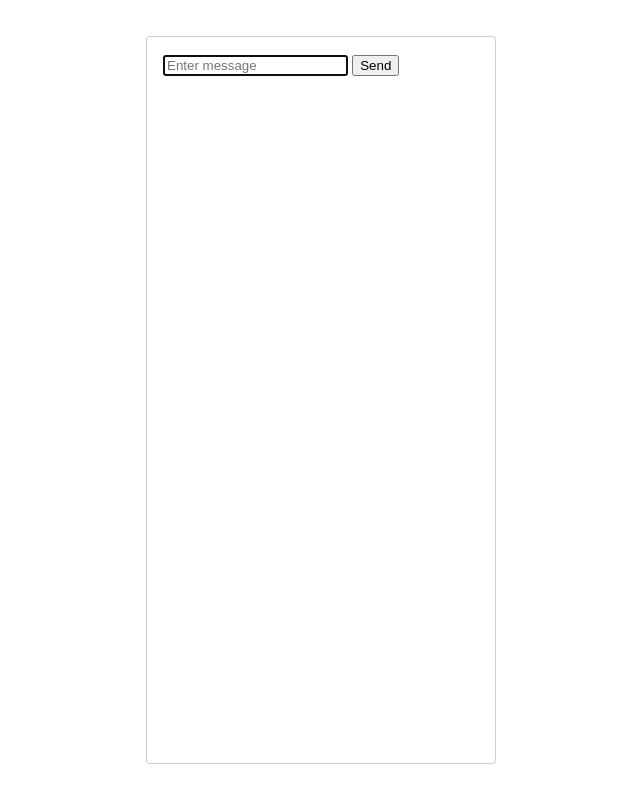
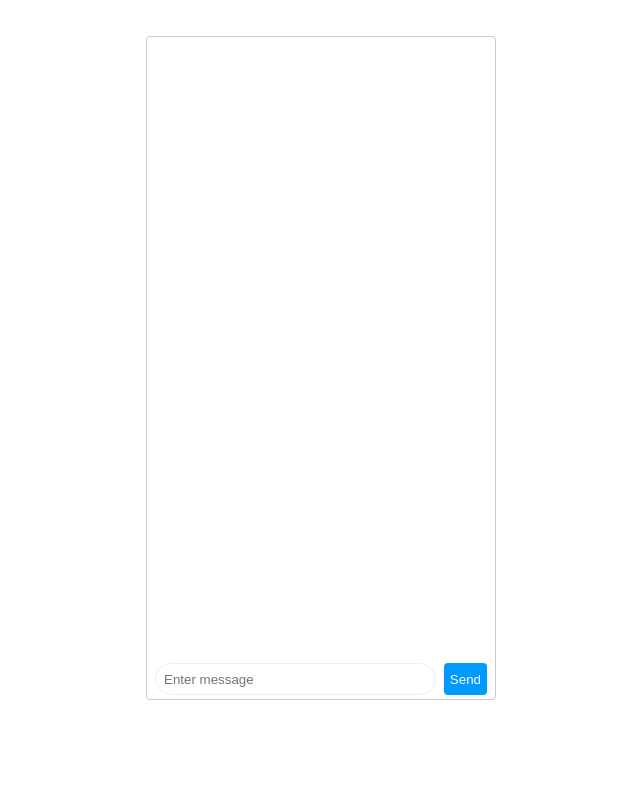
Before and after one commit to ReliSalazar/real-time-chat, a website: page client/index.html in a window 1280 px wide. Shown: the whole page, without its empty margins (319-959 px from the left). Drawn offline with Linux system fonts and the light colour scheme.

Commit message:
styles for the form

```diff
--- a/client/index.html
+++ b/client/index.html
@@ -28,7 +28,7 @@
         display: grid;
         place-content: center;
         height: 100vh;
-        padding: 36px;
+        padding: 36px 36px 100px 36px;
         grid-template-rows: 1fr;
       }
 
@@ -40,6 +40,41 @@
         width: 350px;
         height: 100%;
         position: relative;
+      }
+
+      #form {
+        position: absolute;
+        right: 0;
+        bottom: 0;
+        left: 0;
+        height: 40px;
+        padding: 4px 8px;
+        display: flex;
+        gap: 8px;
+      }
+
+      #input {
+        border-radius: 9999px;
+        border: 1px solid #eee;
+        flex: 1;
+        padding: 0 8px;
+      }
+
+      #input:focus {
+        outline: 0;
+      }
+
+      #form > button {
+        background-color: #09f;
+        color: white;
+        border: none;
+        border-radius: 4px;
+        transition: background-color 0.3s ease;
+        cursor: pointer;
+      }
+
+      #form > button:hover {
+        background-color: #0cf;
       }
     </style>
   </head>
```
